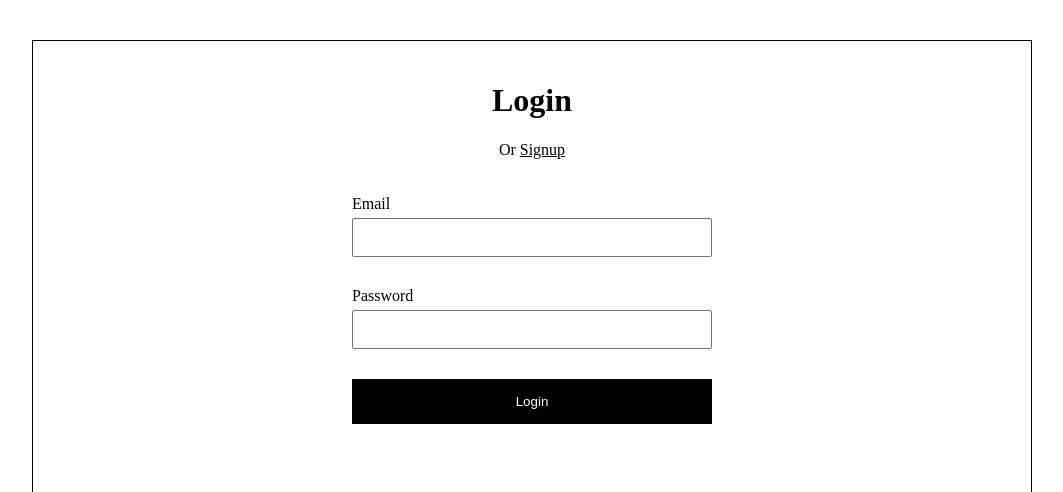
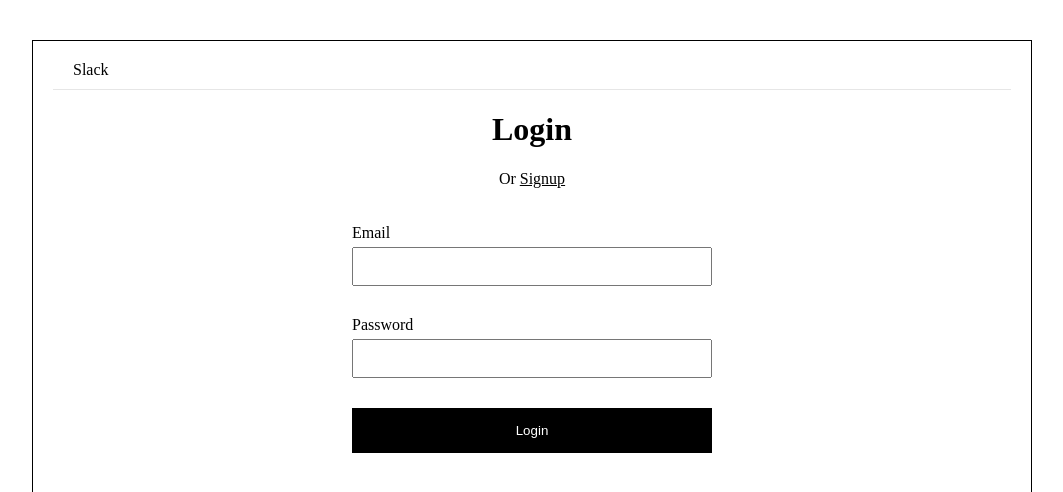
Before and after one commit to dillionmegida/slack-demo, a React (Create React App) app: page /login in a window 1280 px wide. Shown: the top 492 px of the page, without its empty margins (108-1171 px from the left). Built offline with nearby package versions, Linux system fonts and the light colour scheme; no server answers.

Commit message:
feat: add header

```diff
--- a/src/App.css
+++ b/src/App.css
@@ -14,3 +14,8 @@ body {
   min-height: 800px;
   padding: 20px;
 }
+
+ul {
+  list-style: none;
+  padding: 0;
+}
--- a/src/App.tsx
+++ b/src/App.tsx
@@ -13,6 +13,7 @@ import { ToastContainer } from 'react-toastify';
 
 import './App.css';
 import 'react-toastify/dist/ReactToastify.css';
+import Header from './components/Header';
 
 export default function App() {
   const [loadingUser, setLoadingUser] = useState(true);
@@ -27,7 +28,7 @@ export default function App() {
       setLoggedInUser(user);
     };
 
-    initUser();
+    initUser().then(() => setLoadingUser(false));
   }, []);
 
   return (
@@ -42,6 +43,7 @@ export default function App() {
               setUser: setLoggedInUser,
             }}
           >
+            <Header />
             <PrivateRoute path="/" exact>
               <Homepage />
             </PrivateRoute>
--- /dev/null
+++ b/src/components/Header.tsx
@@ -0,0 +1,52 @@
+import styled from 'styled-components';
+import { destroyCookie } from 'src/utils/cookies';
+import { useContext } from 'react';
+import AuthContext from 'src/contexts/AuthContext';
+
+const SHeader = styled.header`
+  padding: 0 20px 10px;
+  border-bottom: 1px solid #e6e6e6;
+  display: flex;
+  justify-content: space-between;
+  align-items: center;
+
+  nav ul {
+    display: flex;
+    align-items: center;
+
+    a,
+    button {
+      text-decoration: underline;
+    }
+
+    button {
+      border: none;
+      background: none;
+      cursor: pointer;
+    }
+  }
+`;
+
+export default function Header() {
+  const { user, setUser } = useContext(AuthContext);
+
+  const logout = () => {
+    destroyCookie('AUTH');
+    setUser(null);
+  };
+
+  return (
+    <SHeader>
+      <span>Slack</span>
+      {user && (
+        <nav>
+          <ul>
+            <li>
+              <button onClick={logout}>Logout</button>
+            </li>
+          </ul>
+        </nav>
+      )}
+    </SHeader>
+  );
+}
--- a/src/queries/getLoggedInUser.ts
+++ b/src/queries/getLoggedInUser.ts
@@ -1,16 +1,21 @@
 import axios from 'axios';
 import { SERVER_URL } from 'src/constants';
 import UserInterface from 'src/interfaces/UserInterface';
+import { getCookie } from 'src/utils/cookies';
 
 export default async function getLoggedInUser(): Promise<UserInterface | null> {
   try {
     const res = await axios({
       method: 'GET',
       url: SERVER_URL + '/api/users/me',
+      headers: {
+        Authorization: `Bearer ${getCookie('AUTH')}`,
+      },
     });
 
     return res.data;
-  } catch {
+  } catch (err) {
+    console.log({ err });
     return null;
   }
 }
```
